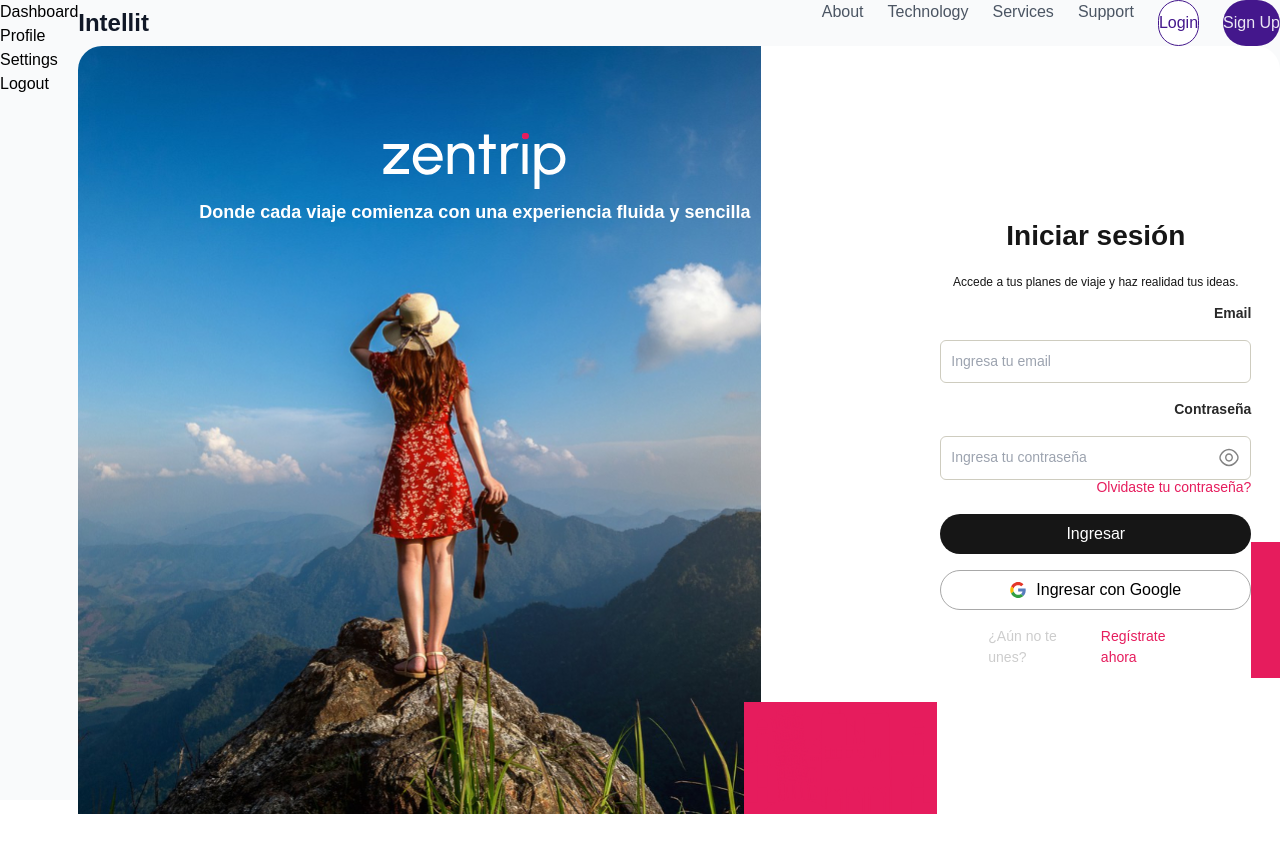
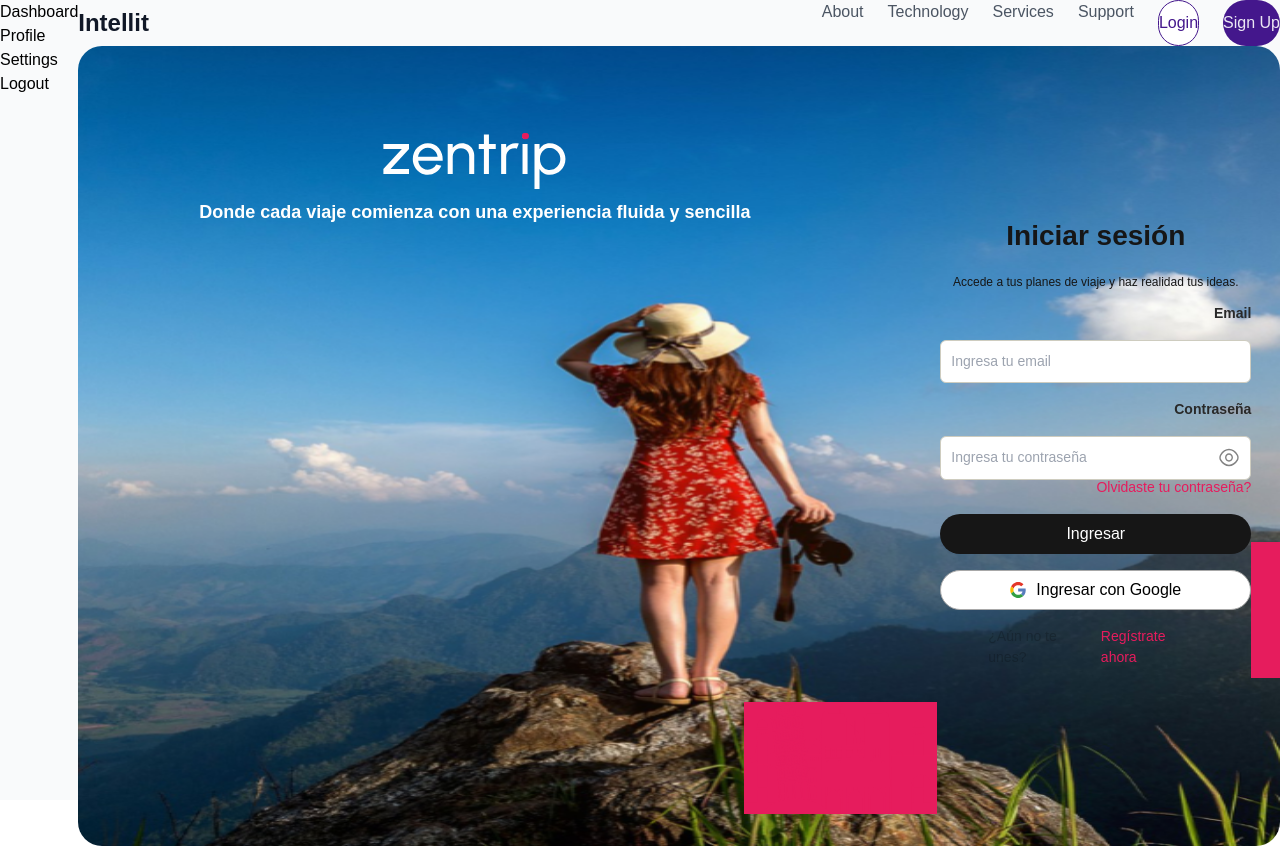
Before and after one commit to Ignacio918/viajes-app, a React (Vite) app in the folder viajes-app/: page /login in a window 1280 px wide. Built offline with nearby package versions, Linux system fonts and the light colour scheme; a web font is replaced by a local one.

Commit message:
arreglos ui login

```diff
--- a/viajes-app/src/pages/LoginPage.tsx
+++ b/viajes-app/src/pages/LoginPage.tsx
@@ -78,7 +78,7 @@ const LoginPage: React.FC<LoginPageProps> = ({ onAuthSuccess, handleRegisterClic
 
   return (
     <div className="login-container">
-      <img src={fotoLogin} alt="Login Image" className="login-image" />
+      <img style={{width: '100%', height: '100%'}} src={fotoLogin} alt="Login Image" className="login-image" />
       <div className="login-header">
         <div className="login-logo">
           <img src={Logo} alt="Zentrip Logo" className="login-logo-image" />
--- a/viajes-app/src/styles/LoginPage.css
+++ b/viajes-app/src/styles/LoginPage.css
@@ -7,7 +7,7 @@ body {
 }
 
 .login-image {
-  @apply w-[683px] h-[768px] absolute top-0 left-0;
+  @apply absolute top-0 left-0;
 }
 
 .login-header {
```
